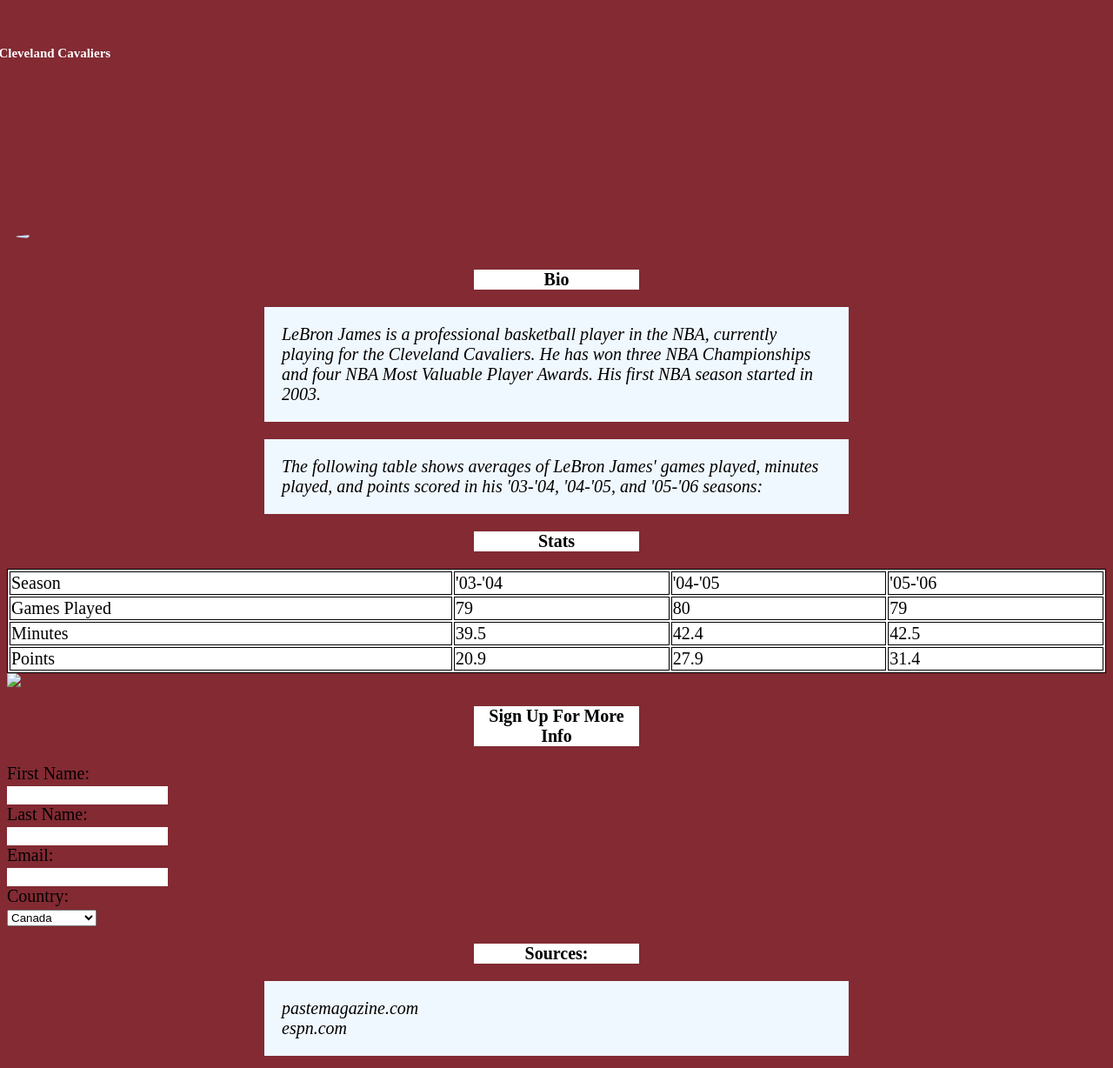
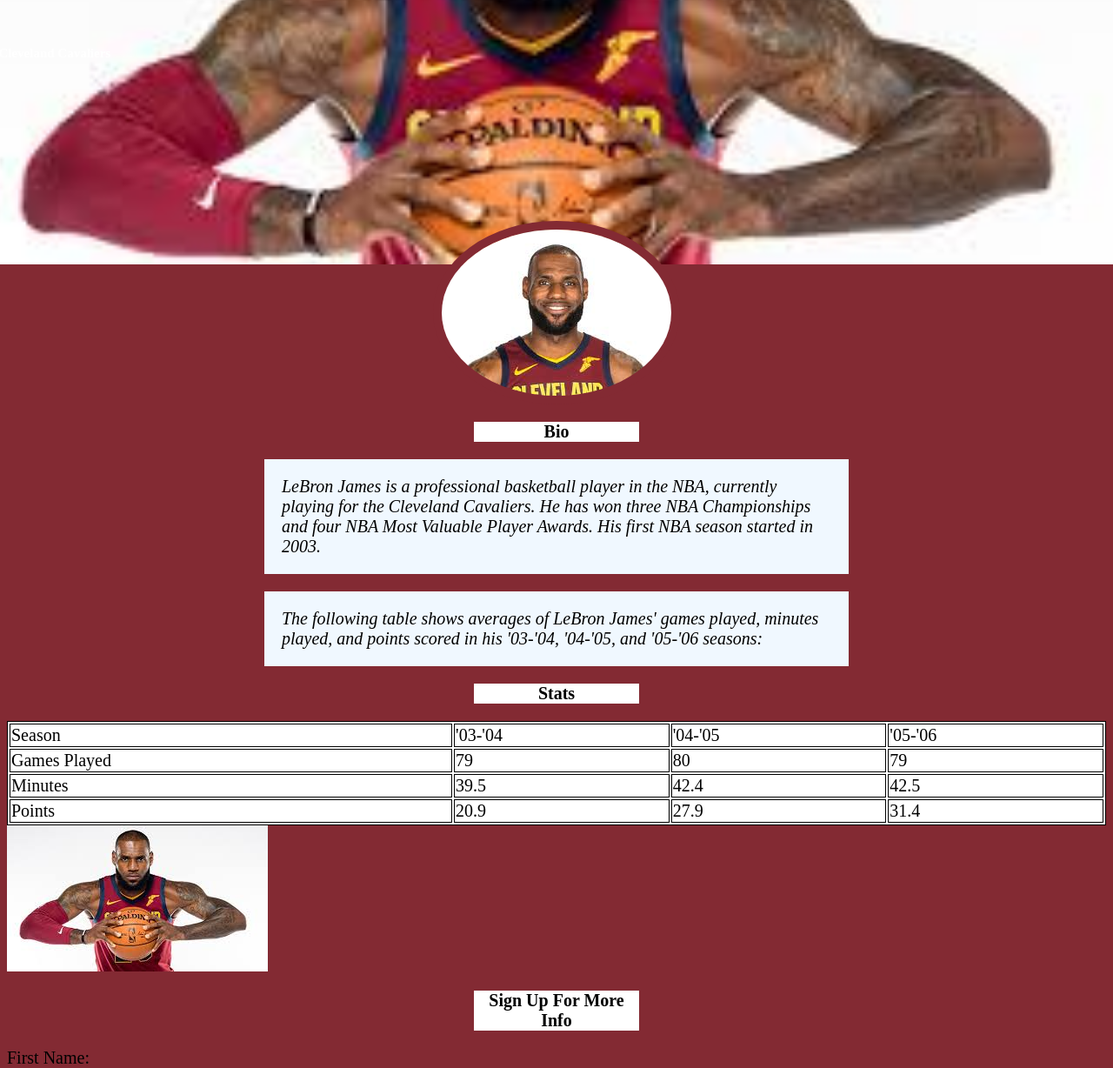
Before and after one commit to brooklynmereska/Web-Development-Assignment, a plain HTML site: page index.html in a window 1280 px wide. Shown: the part 171-1399 px from the top of the page at 87% size. Drawn offline with Linux system fonts and the light colour scheme.

Commit message:
Update index.html

```diff
--- a/index.html
+++ b/index.html
@@ -65,7 +65,7 @@
         height: 500px;
         overflow: hidden;
         margin: -5em;
-        background-image: url("images/lebronjames.jpg");
+        background-image: url("lebronjames.jpg");
         background-repeat: no-repeat;
         background-size: 100%;
         background-position: center;
@@ -98,7 +98,7 @@
             <h2> NBA: Cleveland Cavaliers</h2>
         </div>
     </div>
-    <img src="images/lebronjames2.jpg"; class="circleimg">
+    <img src="lebronjames2.jpg"; class="circleimg">
 
     <h3><a name="Bio"></a>Bio</h3>
     <p>
@@ -133,7 +133,7 @@
             <td>31.4</td>
         </tr>
     </table>
-    <img src="images/lebronjames.jpg";class="squareimg">
+    <img src="lebronjames.jpg";class="squareimg">
     <h4>Sign Up For More Info</h4>
     <form>
     First Name:<br>
```
